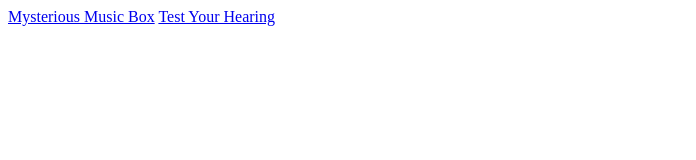
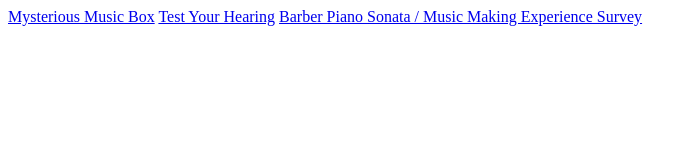
Before and after one commit to tomxi/tomxi.github.io, a plain HTML site: page index.html in a window 1280 px wide. Shown: the whole page, without its empty margins (0-696 px from the left). Drawn offline with Linux system fonts and the light colour scheme.

Commit message:
Update index.html

```diff
--- a/index.html
+++ b/index.html
@@ -1,3 +1,5 @@
 <a href="https://tomxi.github.io/mmb/">Mysterious Music Box</a>
 
 <a href="https://tomxi.github.io/fmc/">Test Your Hearing</a>
+
+<a href="https://tomxi.github.io/musicmakingUX"> Barber Piano Sonata / Music Making Experience Survey </a>
```
